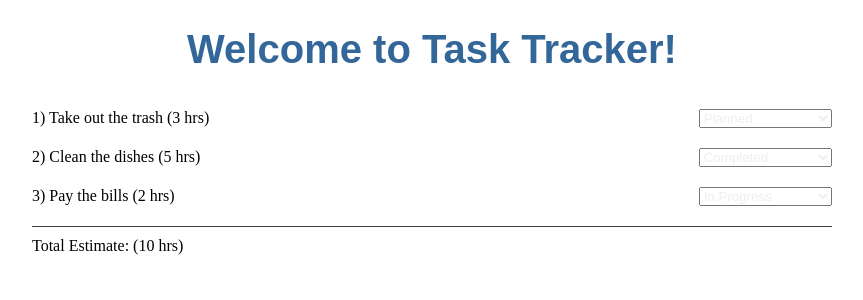
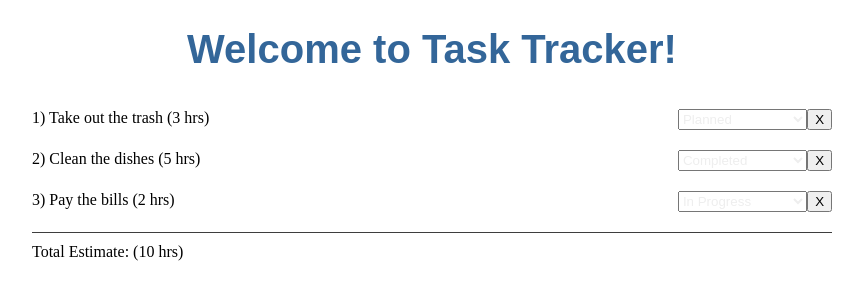
Before and after one commit to codymoorhouse/task-tracker, an Angular app: page / in a window 1280 px wide. Shown: the top 300 px of the page, without its empty margins (208-1071 px from the left). Built offline with nearby package versions, Linux system fonts and the light colour scheme.

Commit message:
Remove task as form and set as details

```diff
--- a/src/app/app.component.html
+++ b/src/app/app.component.html
@@ -6,9 +6,9 @@
 </div>
 
 <div class="panel">
-  <app-task-form *ngFor="let task of tasks"
+  <app-task-details *ngFor="let task of tasks"
     [task]="task">
-  </app-task-form>
+  </app-task-details>
 
   <div class="divider"></div>
 
--- a/src/app/app.component.ts
+++ b/src/app/app.component.ts
@@ -24,4 +24,8 @@ export class AppComponent {
       return acc + task.estimate;
     }, 0);
   }
+
+  removeTask(idx) {
+    this.tasks.splice(idx, 1);
+  }
 }
--- a/src/app/app.module.ts
+++ b/src/app/app.module.ts
@@ -5,11 +5,11 @@ import { NgModule } from '@angular/core';
 import { AppRoutingModule } from './app-routing.module';
 import { AppComponent } from './app.component';
 
-import { TaskFormComponent } from './task-form.component';
+import { TaskDetailsComponent } from './task-details.component';
 @NgModule({
   declarations: [
     AppComponent,
-    TaskFormComponent
+    TaskDetailsComponent
   ],
   imports: [
     BrowserModule,
--- /dev/null
+++ b/src/app/task-details.component.html
@@ -0,0 +1,26 @@
+<div id="task-details">
+    <div class="form-group">
+        <div class="form-control" name="name" (mouseenter)="mouseEnter($event)" (mouseleave)="mouseLeave($event)">
+            {{ task.id }}) {{ task.name }} ({{ task.estimate }} hrs)
+        </div>
+
+        <div class="form-statuses">
+            <select class="form-status" name="status" [ngModel]="task.status" (ngChange)="saveTask($event)">
+                <option disabled>
+                    Select...
+                </option>
+                <option value="{{status}}" *ngFor="let status of availableStatuses">
+                    {{ getStatusLabel(status) }}
+                </option>
+            </select>
+        </div>
+
+        <button (click)="deleteTask">
+            X
+        </button>
+    </div>
+
+    <div class="form-tooltip" *ngIf="showTooltip">
+        {{ task.description }}
+    </div>
+</div>
--- a/src/app/task-form.component.scss
+++ b/src/app/task-details.component.scss
@@ -1,4 +1,4 @@
-#taskForm {
+#task-details {
     .form-group {
         display: flex;
         padding: 10px 0;
--- a/src/app/task-form.component.ts
+++ b/src/app/task-details.component.ts
@@ -1,29 +1,19 @@
 import { Component, Input, ViewChild } from '@angular/core';
-import { NgForm }                      from '@angular/forms';
 
 import { Task } from './task';
 
 @Component({
-  selector: 'app-task-form',
-  templateUrl: './task-form.component.html',
-  styleUrls: ['./task-form.component.scss']
+  selector: 'app-task-details',
+  templateUrl: './task-details.component.html',
+  styleUrls: ['./task-details.component.scss']
 })
-export class TaskFormComponent {
+export class TaskDetailsComponent {
   @Input() task: Task;
-  @ViewChild('taskForm') form: NgForm;
 
-  private _submitMessage = '';
   private _showTooltip = false;
 
   get showTooltip() {
       return this._showTooltip;
-  }
-
-  get submitMessage() {
-    if (!this.form.valid) {
-      this._submitMessage = '';
-    }
-    return this._submitMessage;
   }
 
   get availableStatuses(): String[] {
@@ -32,10 +22,6 @@ export class TaskFormComponent {
 
   getStatusLabel(status): String {
     return Task.getStatusLabel(status);
-  }
-
-  onSubmit(form: NgForm) {
-    this._submitMessage =  'Submitted. form value is ' + JSON.stringify(form.value);
   }
 
   saveTask(event) {
--- a/src/app/task-form.component.html
+++ /dev/null
@@ -1,27 +0,0 @@
-<div id="taskForm">
-    <form (ngSubmit)="onSubmit(taskForm)" #taskForm="ngForm">
-        <div class="form-group">
-            <div class="form-control" name="name" (mouseenter)="mouseEnter($event)" (mouseleave)="mouseLeave($event)">
-                {{ task.id }}) {{ task.name }} ({{ task.estimate }} hrs)
-            </div>
-
-            <div class="form-statuses">
-                <select class="form-status" name="status" [ngModel]="task.status" (ngChange)="saveTask($event)">
-                    <option disabled>
-                        Select...
-                    </option>
-                    <option value="{{status}}" *ngFor="let status of availableStatuses">
-                        {{ getStatusLabel(status) }}
-                    </option>
-                </select>
-            </div>
-        </div>
-
-        <div class="form-tooltip" *ngIf="showTooltip">
-            {{ task.description }}
-        </div>
-    </form>
-    <div [hidden]="!taskForm.form.valid">
-        {{ submitMessage }}
-    </div>
-</div>
```
